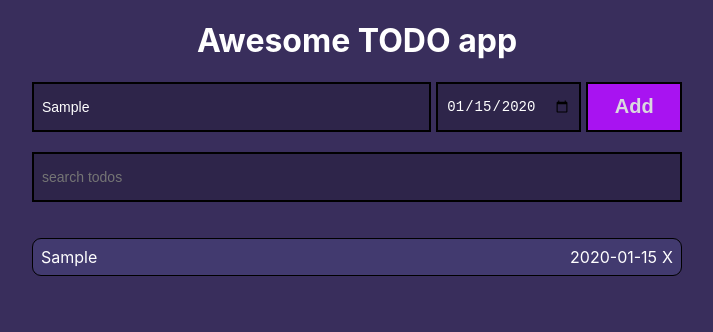
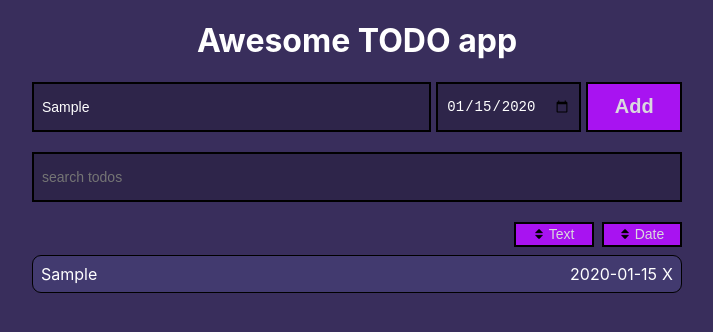
Before and after one commit to zukmkv/react-todo, a React (Create React App) app: page / in a window 1280 px wide. Both pictures are taken after typing "Sample", "2020-01-15" into the empty fields and a click on the button "Add". Shown: the top 332 px of the page, without its empty margins (283-996 px from the left). Built offline with nearby package versions, Linux system fonts and the light colour scheme.

Commit message:
sort method and buttons

```diff
--- /dev/null
+++ b/src/components/Sort.js
@@ -0,0 +1,23 @@
+import React from 'react';
+import arrows from '../img/arrows.png'
+
+function Sort(props){
+    if (props.todos.length){
+        return (
+            <div className='sortMenu'>
+                <button className='btn btn--sort' id='text' onClick={props.handleSort}>
+                    <img className='arrows' src={arrows} alt=''/>
+                    Text
+                </button>
+                <button className='btn btn--sort' id='date' onClick={props.handleSort}>
+                    <img className='arrows' src={arrows} alt=''/>
+                    Date
+                </button>
+            </div>
+        );
+    } else {
+        return null;
+    }
+}
+
+export default Sort;
--- a/src/components/TodoBuilder.js
+++ b/src/components/TodoBuilder.js
@@ -1,6 +1,7 @@
 import React, { Component } from 'react';
 import TodoList from './TodoList';
 import Search from './Search';
+import Sort from './Sort';
 
 const getTodos = () => JSON.parse(sessionStorage.getItem('todos'));
 const setTodos = todos => sessionStorage.setItem('todos', JSON.stringify(todos));
@@ -14,11 +15,16 @@ class TodoBuilder extends Component{
             date: '',
             isCompleted: false,
             msgIsEmpty: false,
+            sorted: {
+                byNumber: '',
+                byText: ''
+            }
         }
         this.handleSubmit = this.handleSubmit.bind(this);
         this.handleChange = this.handleChange.bind(this);
         this.handleComplete = this.handleComplete.bind(this);
         this.handleDelete = this.handleDelete.bind(this);
+        this.handleSort = this.handleSort.bind(this);
     }
     handleSubmit(e){
         e.preventDefault();
@@ -67,6 +73,46 @@ class TodoBuilder extends Component{
         });
         setTodos(todosCopy);
     }
+    handleSort(e){
+        let todosCopy = this.state.todos.slice();
+        if ((e.target.id || e.target.parentNode.id) === 'text'){
+            if (this.state.sorted.byText === ('' || 'asc')) {
+                todosCopy.sort((a, b) => a.msg < b.msg ? 1 : -1); // desc
+                this.setState({
+                    todos: todosCopy,
+                    sorted: {
+                        byText: 'desc',
+                    },
+                });
+            } else {
+                todosCopy.sort((a,b) => a.msg > b.msg ? 1 : -1); // asc
+                this.setState({
+                    todos: todosCopy,
+                    sorted: {
+                        byText: 'asc',
+                    },
+                });
+            }
+        } else {
+            if (this.state.sorted.byNumber === ('' || 'asc')){
+                todosCopy.sort((a, b) => a.date < b.date ? 1 : -1); // desc
+                this.setState({
+                    todos: todosCopy,
+                    sorted: {
+                        byNumber: 'desc',
+                    },
+                });
+            } else {
+                todosCopy.sort((a, b) => a.date > b.date ? 1 : -1); // asc
+                this.setState({
+                    todos: todosCopy,
+                    sorted: {
+                        byNumber: 'asc',
+                    },
+                });
+            }
+        }
+    }
     render(){
         return(
             <div>
@@ -91,6 +137,7 @@ class TodoBuilder extends Component{
                         ><b>Add</b></button>
                     </form>
                     <Search/>
+                    <Sort todos={this.state.todos} handleSort={this.handleSort}/>
                     <TodoList todos={this.state.todos} handleDelete={this.handleDelete} handleComplete={this.handleComplete}/>
                 </div>
             </div>
--- a/src/index.css
+++ b/src/index.css
@@ -68,6 +68,25 @@ code {
   font-size: 20px;
 }
 
+.btn--sort {
+  width: 80px;
+  height: 25px;
+  margin-left: 8px;
+  font-size: 14px;
+}
+
+.arrows {
+  height: 10px;
+  padding: 0 5px 0 0;
+}
+
+.sortMenu {
+  display: flex;
+  justify-content: flex-end;
+  width: 650px;
+  margin-bottom: -8px;
+}
+
 .todo__list {
   width: 650px;
   list-style-type: none;
```
Also changed, not shown: src/img/arrows.png (added).
